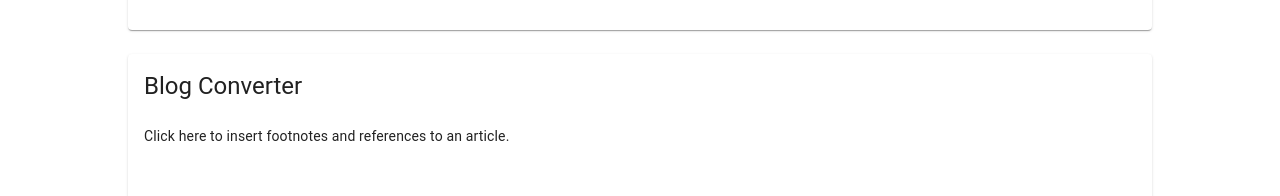
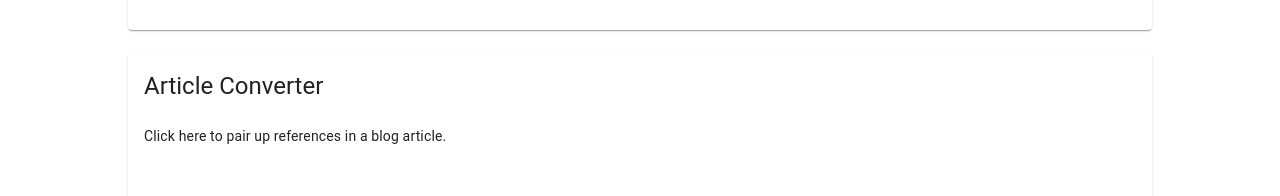
Before and after one commit to ml24330/blog-management, a React (Create React App) app in the folder client/: page / in a window 1280 px wide. Shown: the part 480-676 px from the top of the page. Built offline with nearby package versions, Linux system fonts and the light colour scheme.

Commit message:
modify home page

```diff
--- a/client/src/pages/HomePage.js
+++ b/client/src/pages/HomePage.js
@@ -84,11 +84,11 @@ export default function HomePage() {
                     <Card className={classes.card}>
                         <CardContent>
                             <Typography variant="h5" component="h2">
-                                Blog Converter
+                                Article Converter
                             </Typography>
                             <br />
                             <Typography variant="body2" component="p">
-                                Click here to insert footnotes and references to an article.
+                                Click here to pair up references in a blog article.
                             </Typography>
                         </CardContent>
                     </Card>
```
Also changed, not shown: 10 other files (tests, documents, lock files or other folders).
